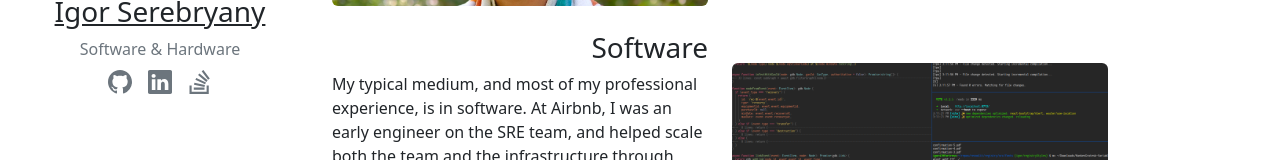
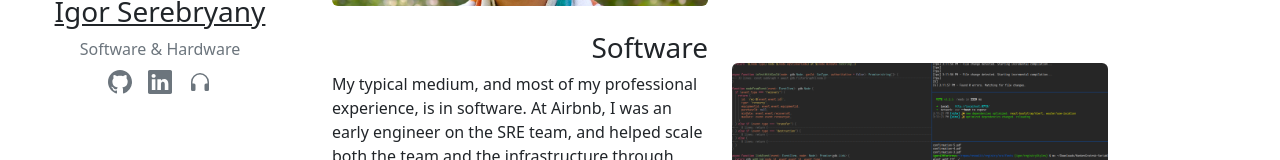
Before and after one commit to igor47/blog, a Next.js app: page /about in a window 1280 px wide. Shown: the part 171-331 px from the top of the page. Built offline with nearby package versions, Linux system fonts and the light colour scheme; a small style sheet from the web is missing.

Commit message:
replace SO with last.fm

```diff
--- a/src/components/Layout.tsx
+++ b/src/components/Layout.tsx
@@ -4,7 +4,7 @@ import Head from 'next/head'
 import Image from 'next/image'
 import Link from 'next/link'
 
-import { Linkedin, Github, StackOverflow, House, ArrowReturnLeft, ChevronBarUp } from 'react-bootstrap-icons'
+import { Linkedin, Github, Headphones, House, ArrowReturnLeft, ChevronBarUp } from 'react-bootstrap-icons'
 
 import Me from '../../public/images/me.jpg'
 import Myhead from '../../public/images/myhead.jpg'
@@ -61,8 +61,8 @@ export default function Layout({ children }: { children: ReactNode }) {
                     <Linkedin size="24px" title="Professional profile" />
                   </a>
 
-                  <a href="https://www.linkedin.com/in/igor47" className="my-0 mx-2 link-secondary">
-                    <StackOverflow size="24px" title="My StackOverflow" />
+                  <a href="https://www.last.fm/user/igor47" className="my-0 mx-2 link-secondary">
+                    <Headphones size="24px" title="What I'm Listening To" />
                   </a>
                 </div>
               </div>
```
